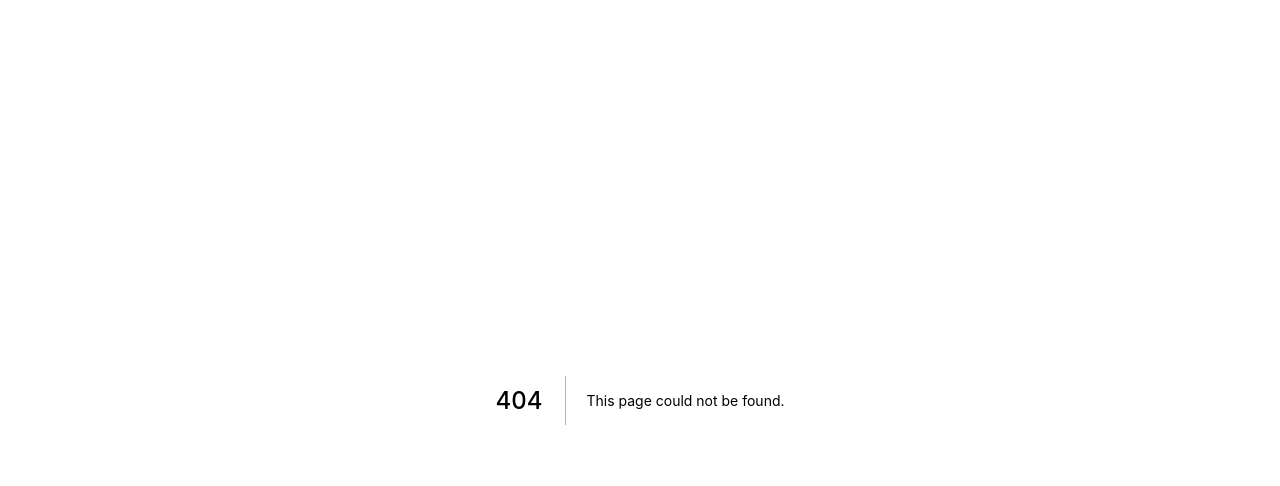
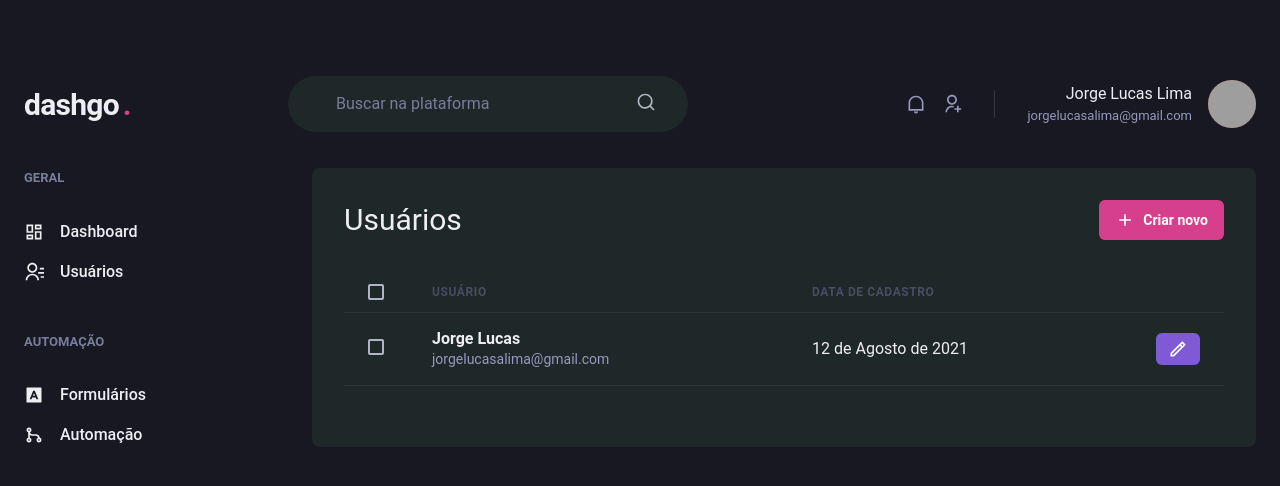
Before and after one commit to jorgelucasalima/dashgo, a Next.js app: page /users in a window 1280 px wide. Before the commit this address had no page. Shown: the top 486 px of the page. Built offline with nearby package versions, Linux system fonts and the light colour scheme; grey boxes are pictures that could not be loaded.

Commit message:
criado table de usuários

```diff
--- a/src/pages/dashboard.tsx
+++ b/src/pages/dashboard.tsx
@@ -61,7 +61,7 @@
 }
 
 const series = [
-  { name: 'series1', data: [21,313,44,67,34,34] }
+  { name: 'series1', data: [21,313,44,127,343,56,65] }
 ]
 
 
--- /dev/null
+++ b/src/pages/users/index.tsx
@@ -0,0 +1,75 @@
+import { Box, Button, Checkbox, Flex, Heading, Icon, Table, Tbody, Td, Text, Th, Thead, Tr } from "@chakra-ui/react";
+import { RiAddLine, RiPencilLine } from "react-icons/ri";
+import { Header } from "../../components/Header";
+import { Sidebar } from "../../components/Sidebar";
+
+export default function UserList() {
+  return (
+    <Box>
+      <Header/>
+
+      <Flex w='100%' my='6' maxWidth={1480} mx='auto' px='6'>
+        <Sidebar/>
+
+        <Box flex='1' borderRadius={8} bg='gray.800' p='8'>
+          <Flex mb='8' justify='space-between' align='center'>
+            <Heading size='lg' fontWeight='normal'>Usuários</Heading>
+
+            <Button
+              as='a'
+              size='md'
+              fontSize='sm'
+              colorScheme='pink'
+              leftIcon={<Icon as={RiAddLine} fontSize='20'/>}
+              cursor='pointer'
+            >
+              Criar novo
+            </Button>
+
+          </Flex>
+
+          <Table colorScheme='whiteAlpha'>
+            <Thead>
+              <Tr>
+                <Th px='6' color='gray.300' width='8'>
+                  <Checkbox colorScheme='pink'/>
+                </Th>
+                <Th>Usuário</Th>
+                <Th>Data de cadastro</Th>
+                <Th width='8'></Th>
+              </Tr>
+            </Thead>
+
+            <Tbody>
+              <Tr>
+                <Td px='6'>
+                  <Checkbox colorScheme='pink'/>
+                </Td>
+                <Td>
+                  <Box>
+                    <Text fontWeight='bold'>Jorge Lucas</Text>
+                    <Text fontSize='sm' color='gray.300'>jorgelucasalima@gmail.com</Text>
+                  </Box>
+                </Td>
+                <Td>12 de Agosto de 2021</Td>
+                <Td>
+                  <Button
+                    as='a'
+                    size='sm'
+                    fontSize='sm'
+                    colorScheme='purple'
+                    cursor='pointer'
+                  >
+                    <Icon as={RiPencilLine} fontSize='20'/>
+                  </Button>
+                </Td>
+              </Tr>
+            </Tbody>
+          </Table>
+        </Box>
+
+      </Flex>
+
+    </Box>
+  )
+}
```
